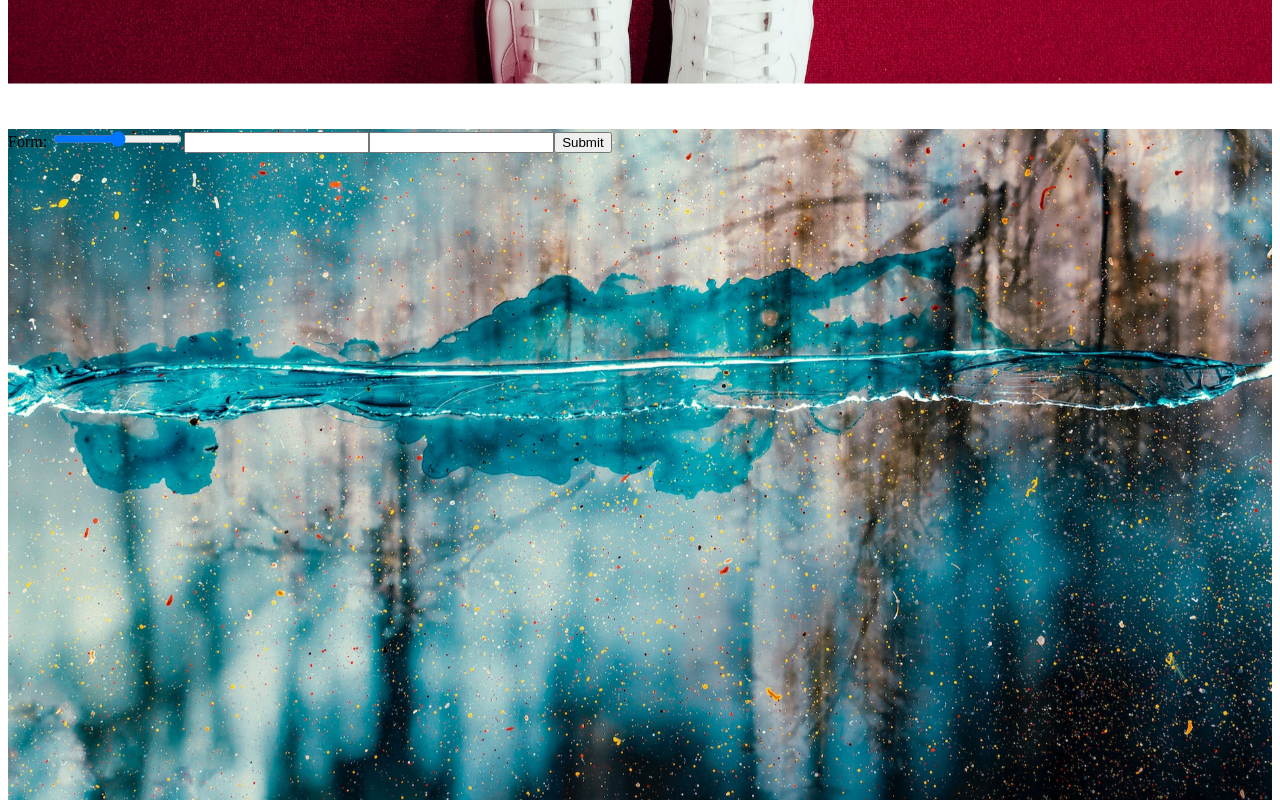
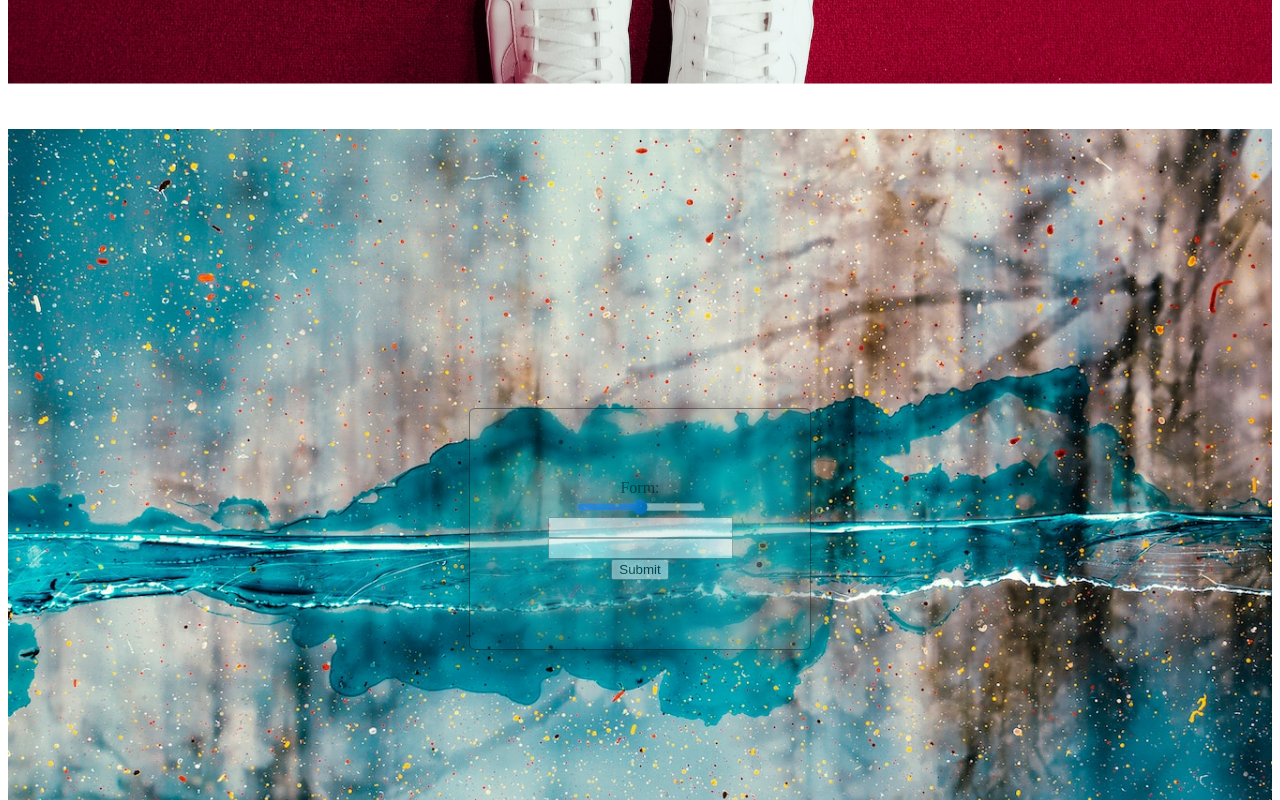
Before and after one commit to nehemiahh23/p2-cntrd-mindbody, a React (Create React App) app: page / in a window 1280 px wide. Shown: the part 1600-2400 px from the top of the page. Built offline with nearby package versions, Linux system fonts and the light colour scheme; data requests are answered from the project's data file.

Commit message:
fix form display

```diff
--- a/src/components/Form.js
+++ b/src/components/Form.js
@@ -8,7 +8,7 @@ function Form({ submit, setSubmit, activeDate }) {
 
   return (
     <Parallax className='progress-image' bgImage={Blue} strength={400}>
-      <div id="form-page">
+      <div className='container'>
       <Input submit={submit} setSubmit={setSubmit} activeDate={activeDate} />
       <Message submit={submit} />
     </div>
--- a/src/components/Input.js
+++ b/src/components/Input.js
@@ -55,8 +55,8 @@ function Input({ submit, setSubmit, activeDate }) {
 
   if (!submit) {
     return (
-      <div>
-        <form onSubmit={submitHandler}>
+      <div className='form-box'>
+        <form onSubmit={submitHandler} className='body-form' style={{alignItems: "center"}}>
           <label>Form: </label>
           <input onChange={changeHandler} type="range" min="1" max="5" name="mood" value={data.mood}></input>
           <input onChange={changeHandler} type="number" step=".5" name="sleep" value={data.sleep}></input>
--- a/src/index.css
+++ b/src/index.css
@@ -27,7 +27,7 @@ body{
       padding:20px;
       display:flex;
       flex-direction:column;
-      justify-content:flex-start;
+      justify-content:space-around;
       opacity:0.5;
       border-radius:2%;
   }
@@ -143,3 +143,17 @@ height: 100vh;
   position: flex;
   z-index: 1;
 }
+
+#mood-form {
+  display: flex;
+  height: 100%;
+  width: 100%;
+  flex-direction: column;
+  align-items: center;
+  justify-content: center;
+}
+
+.body-form {
+  display: flex;
+  flex-direction: column;
+}
```
